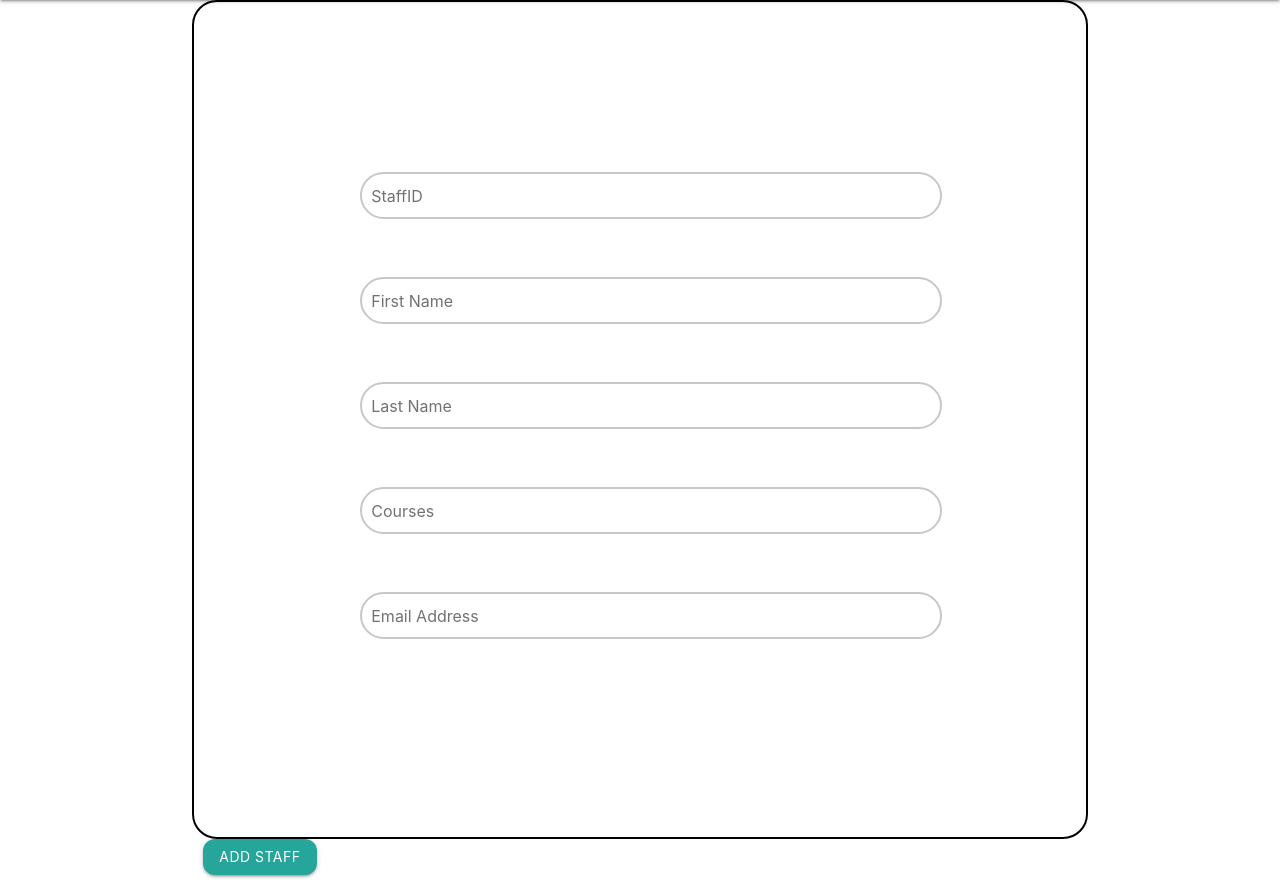
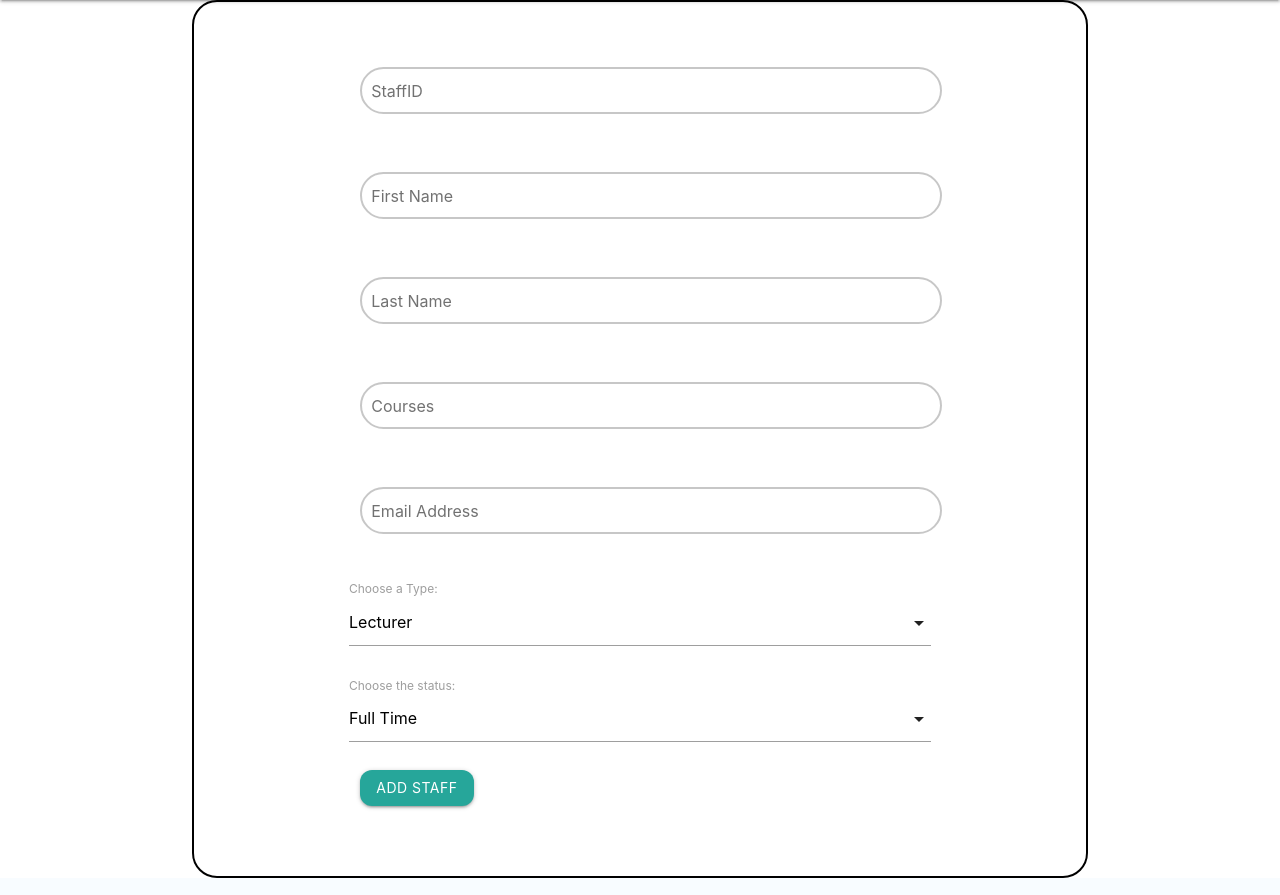
Before and after one commit to Staff-Allocations/Staff-Allocations, a Flask app: page /addStaffDetails in a window 1280 px wide. Shown: the part 64-959 px from the top of the page. Run offline with Flask 3, Linux system fonts and the light colour scheme.

Commit message:
Update addStaff.html

```diff
--- a/App/templates/addStaff.html
+++ b/App/templates/addStaff.html
@@ -15,7 +15,7 @@
 
 <div>
   <div>
-    <form id="addStaffForm" method="POST" action="/addStaff" style= "border-radius: 25px; border: 2px solid #000000; padding: 155px;">
+    <form id="addStaffForm" method="POST" action="/addStaff" style= "border-radius: 25px; border: 2px solid #000000; padding: 155px;  padding-top: 50px; padding-bottom: 50px;">
       <div class="row">
         <div class="input-field col s12">
           <input placeholder="StaffID" id="StaffID" name="staffID" type="text" class="validate" style= "color:#000000; border-radius: 35px; height: 25px; border: 2px solid #6d6d6d62; padding: 9px;">
@@ -46,18 +46,24 @@
         </div>
       </div>
 
-      <!-- <div class="row">
-        <div class="input-field col s12">
-        !-- change this to a dropdown --
-          <input placeholder="Type (1 for admin, 2 for Teaching staff, 3 for Teaching assistant, 4 for admin assistant)" name="type" id="type" type="text" class="validate" style= "color:#000000; border-radius: 35px; height: 25px; border: 2px solid #6d6d6d62; padding: 9px;">
-        </div>
-      </div> -->
+      <div class="row">
+        <label for="type">Choose a Type:</label>
+          <select name="type" >
+            <option value="Lecturer">Lecturer</option>
+            <option value="Instructor">Instructor</option>
+            <option value="Tutor">Tutor</option>
+            <option value="Teaching Assistant">Teaching Assistant</option>
+          </select>
+      </div>
 
-      <!-- <div class="row">
-        <div class="input-field col s12">
-          <input placeholder="Type: 1 for Lab, 2 for Tutorial" name="type" id="type" type="text" class="validate" style= "color:#000000; border-radius: 35px; height: 25px; border: 2px solid #6d6d6d62; padding: 9px;">
-        </div> -->
+      <div class="row">
+        <label for="status">Choose the status:</label>
+          <select name="status" >
+            <option value="Full Time">Full Time</option>
+            <option value="Part Time">Part Time</option>
+          </select>
       </div>
+
       <div class="row justify-content">
         <div class="col s4 card-action">
           <input type="submit" class="btn btn-secondary" value="Add Staff" style = "border-radius: 12px;">
```
